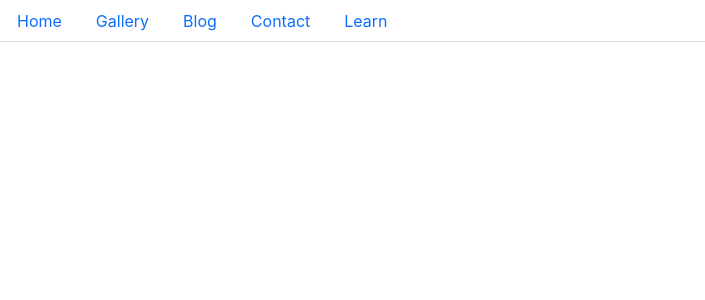
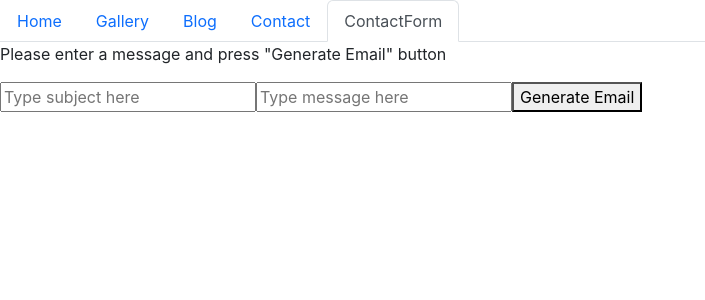
Before and after one commit to KonstantinGolovahin/portfolio-react, a React (Create React App) app: page /#/contactform in a window 1280 px wide. Shown: the top 300 px of the page, without its empty margins (0-705 px from the left). Built offline with nearby package versions, Linux system fonts and the light colour scheme.

Commit message:
Adds option to generate email on submitting contact form

```diff
--- a/src/App.js
+++ b/src/App.js
@@ -1,11 +1,12 @@
 import logo from './logo.svg';
 import './App.css';
 import { HashRouter as Router, Route, Routes } from 'react-router-dom';
-import NavTabs from './components/NavTabs';
+import NavTabs from './components/Header';
 import Home from './components/pages/Home';
 import Gallery from './components/pages/Gallery';
 import Blog from './components/pages/Blog';
 import Contact from './components/pages/Contact';
+import ContactForm from './components/pages/ContactForm';
 
 
 function App() {
@@ -21,7 +22,8 @@ function App() {
           <Route path="gallery" element={<Gallery />} />
           <Route path="blog" element={<Blog />} />
           {/* Define a route that will have descendant routes */}
-          <Route path="contact/*" element={<Contact />} />
+          <Route path="contact" element={<Contact />} />
+          <Route path="contactform" element={<ContactForm />} />
         </Routes>
       </div>
     </Router>
--- a/src/components/NavTabs.js
+++ b/src/components/Header.js
@@ -48,14 +48,16 @@ function NavTabs() {
       </li>
       <li className="nav-item">
         <NavLink
-          to="gallery/project"
+          to="contactform"
+          end
           className={({ isActive }) =>
             isActive ? 'nav-link active' : 'nav-link'
           }
         >
-          Learn
+          ContactForm
         </NavLink>
       </li>
+
     </ul>
   );
 }
--- /dev/null
+++ b/src/components/pages/ContactForm.js
@@ -0,0 +1,74 @@
+import React, { useState } from "react";
+import contacts from '../../data/Personal';
+
+// mailto idea from https://stackoverflow.com/questions/63909032/how-to-launch-and-open-email-client-reactjs
+//<a href="mailto:email@example.com?subject='Hello from Abstract!'&body='Just popped in to say hello'">Click to Send an Email</a>
+
+function ContactForm() {
+    // Setting the component's initial state
+    const [formData, setFormData] = useState({subject: ""},{ message: ""});
+
+    const handleInputChange = function(event) {
+      // Getting the value and name of the input which triggered the change
+      const name = event.target.name;
+      const value = event.target.value;
+      // setFormData({ subject: value },{ message: value });
+      if (name === "subject") {
+
+        setFormData({ subject: value, message: formData.message });
+      } else {
+        setFormData({ subject: formData.subject, message: value });
+      }
+
+    };
+
+    const handleFormSubmit = event => {
+      // Preventing the default behavior of the form submit (which is to refresh the page)
+      event.preventDefault();
+
+  if(formData.message==="" || formData.subject==="" ) {
+    alert(`Please fill all fields!`);
+  }
+
+  const messageEmail = contacts[0].links.email;
+  const messageSubject=formData.subject;
+  const messageBody=formData.message;
+
+
+  window.open('mailto:'+messageEmail+'?subject='+messageSubject+'&body='+messageBody)
+
+      setFormData({
+        subject: "",
+        message: ""
+             });
+    };
+
+    // Notice how each input has a `value`, `name`, and `onChange` prop
+    return (
+      <div>
+        <p>
+          Please enter a message and press "Generate Email" button
+        </p>
+        <form className="form">
+        <input
+            value={formData.subject}
+            name="subject"
+            type="text"
+            placeholder="Type subject here"
+            onChange={handleInputChange}
+          />
+          <input
+            value={formData.message}
+            name="message"
+            type="text"
+            placeholder="Type message here"
+            onChange={handleInputChange}
+          />
+
+          <button onClick={handleFormSubmit}>Generate Email</button>
+        </form>
+      </div>
+    );
+  }
+
+  export default ContactForm;
```
